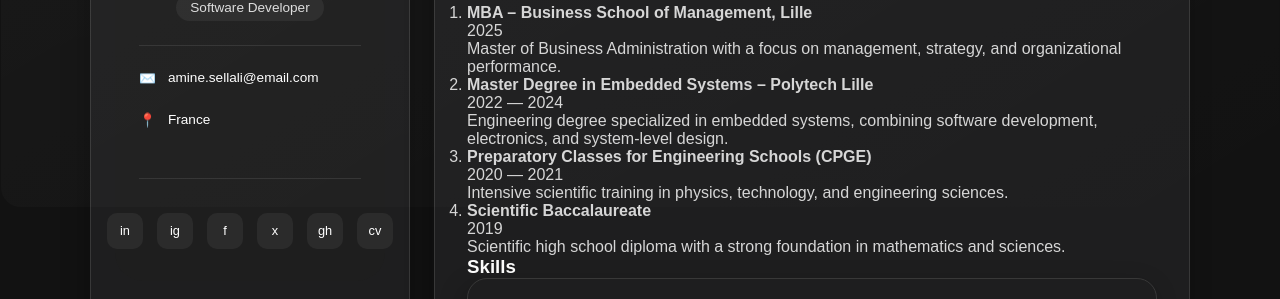
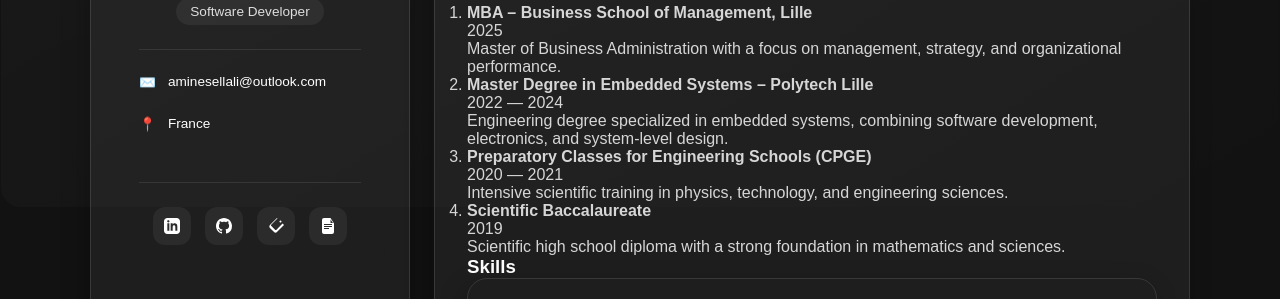
Before and after one commit to amine-sellali/portfolio, a React (Vite) app: page /resume in a window 1280 px wide. Shown: the part 592-891 px from the top of the page. Built offline with nearby package versions, Linux system fonts and the light colour scheme.

Commit message:
social sidebar

```diff
--- a/src/components/SideBar.jsx
+++ b/src/components/SideBar.jsx
@@ -22,7 +22,7 @@ function Sidebar() {
         <ul className="sidebar-info">
           <li>
             <span className="icon">✉️</span>
-            <span>amine.sellali@email.com</span>
+            <span>aminesellali@outlook.com</span>
           </li>
           <li>
             <span className="icon">📍</span>
@@ -34,13 +34,84 @@ function Sidebar() {
 
         {/* Socials */}
         <div className="sidebar-socials">
-          <a href="#" aria-label="LinkedIn">in</a>
-          <a href="#" aria-label="Instagram">ig</a>
-          <a href="#" aria-label="Facebook">f</a>
-          <a href="#" aria-label="X">x</a>
-          <a href="#" aria-label="GitHub">gh</a>
-          <a href="#" aria-label="Resume">cv</a>
+          <a
+            href="https://www.linkedin.com/in/amine-sellali-56b528224/"
+            target="_blank"
+            rel="noopener noreferrer"
+            aria-label="LinkedIn"
+          >
+            <svg viewBox="0 0 24 24">
+              <path d="M19 0h-14c-2.761 0-5 2.239-5 5v14c0
+      2.761 2.239 5 5 5h14c2.762 0 5-2.239
+      5-5v-14c0-2.761-2.238-5-5-5zm-11
+      19h-3v-11h3v11zm-1.5-12.268c-.966
+      0-1.75-.79-1.75-1.764s.784-1.764
+      1.75-1.764 1.75.79 1.75
+      1.764-.783 1.764-1.75
+      1.764zm13.5 12.268h-3v-5.604c0-3.368-4-3.113-4
+      0v5.604h-3v-11h3v1.765c1.396-2.586
+      7-2.777 7 2.476v6.759z" />
+            </svg>
+          </a>
+
+          <a
+            href="https://github.com/amine-sellali"
+            target="_blank"
+            rel="noopener noreferrer"
+            aria-label="GitHub"
+          >
+            <svg viewBox="0 0 16 16">
+              <path d="M8 0C3.58 0 0 3.58 0 8c0
+      3.54 2.29 6.53 5.47 7.59.4.07.55-.17.55-.38
+      0-.19-.01-.82-.01-1.49-2.01.37-2.53-.49-2.69-.94
+      -.09-.23-.48-.94-.82-1.13-.28-.15-.68-.52-.01-.53
+      .63-.01 1.08.58 1.23.82.72 1.21 1.87.87 2.33.66
+      .07-.52.28-.87.51-1.07-1.78-.2-3.64-.89-3.64-3.95
+      0-.87.31-1.59.82-2.15-.08-.2-.36-1.02.08-2.12
+      0 0 .67-.21 2.2.82.64-.18 1.32-.27 2-.27
+      .68 0 1.36.09 2 .27 1.53-1.04 2.2-.82 2.2-.82
+      .44 1.1.16 1.92.08 2.12.51.56.82 1.27.82 2.15
+      0 3.07-1.87 3.75-3.65 3.95.29.25.54.73.54 1.48
+      0 1.07-.01 1.93-.01 2.2 0 .21.15.46.55.38A8.012
+      8.012 0 0 0 16 8c0-4.42-3.58-8-8-8z" />
+            </svg>
+          </a>
+
+          <a
+            href="https://leetcode.com/u/amine_sellali/"
+            target="_blank"
+            rel="noopener noreferrer"
+            aria-label="LeetCode"
+          >
+            <svg viewBox="0 0 24 24">
+              <path d="M13.483 0L2.907 10.576c-1.202 1.203-1.202
+    3.152 0 4.354l6.163 6.163c1.202
+    1.202 3.151 1.202 4.353 0l10.577-10.576-2.175-2.175-9.49
+    9.49c-.402.402-1.054.402-1.456 0l-6.163-6.163c-.402-.402-.402-1.054
+    0-1.456l9.49-9.49L13.483 0z" />
+              <path d="M17.67 6.33a1.5 1.5 0 1 1
+    2.121-2.121 1.5 1.5 0 0 1-2.121 2.121z" />
+            </svg>
+          </a>
+
+
+          <a
+            href="/Amine_Sellali_CV.pdf"
+            target="_blank"
+            rel="noopener noreferrer"
+            aria-label="Resume"
+          >
+            <svg viewBox="0 0 16 16">
+              <path d="M4 0a2 2 0 0 0-2 2v12c0
+      1.1.9 2 2 2h8a2 2 0 0 0 2-2V5.5L10.5
+      0H4zm6.5 1.5L13 5h-2a.5.5
+      0 0 1-.5-.5V1.5zM4 6h8v1H4V6zm0
+      2h8v1H4V8zm0 2h5v1H4v-1z" />
+            </svg>
+          </a>
         </div>
+
+
       </div>
     </aside>
   );
--- a/src/styles/sidebar.css
+++ b/src/styles/sidebar.css
@@ -61,23 +61,27 @@
 .sidebar-socials {
   display: flex;
   gap: 14px;
-  margin-top: 10px;
+  justify-content: center;
 }
 
 .sidebar-socials a {
-  width: 36px;
-  height: 36px;
+  width: 38px;
+  height: 38px;
   background: #2b2b2b;
-  border-radius: 10px;
+  border-radius: 12px;
   display: flex;
   align-items: center;
   justify-content: center;
-  color: #fff;
-  text-decoration: none;
-  font-size: 0.8rem;
-  transition: background 0.2s ease;
+  transition: background 0.2s ease, transform 0.2s ease;
 }
 
 .sidebar-socials a:hover {
   background: #3a3a3a;
+  transform: translateY(-2px);
 }
+
+.sidebar-socials svg {
+  width: 16px;
+  height: 16px;
+  fill: #ffffff;
+}
```
